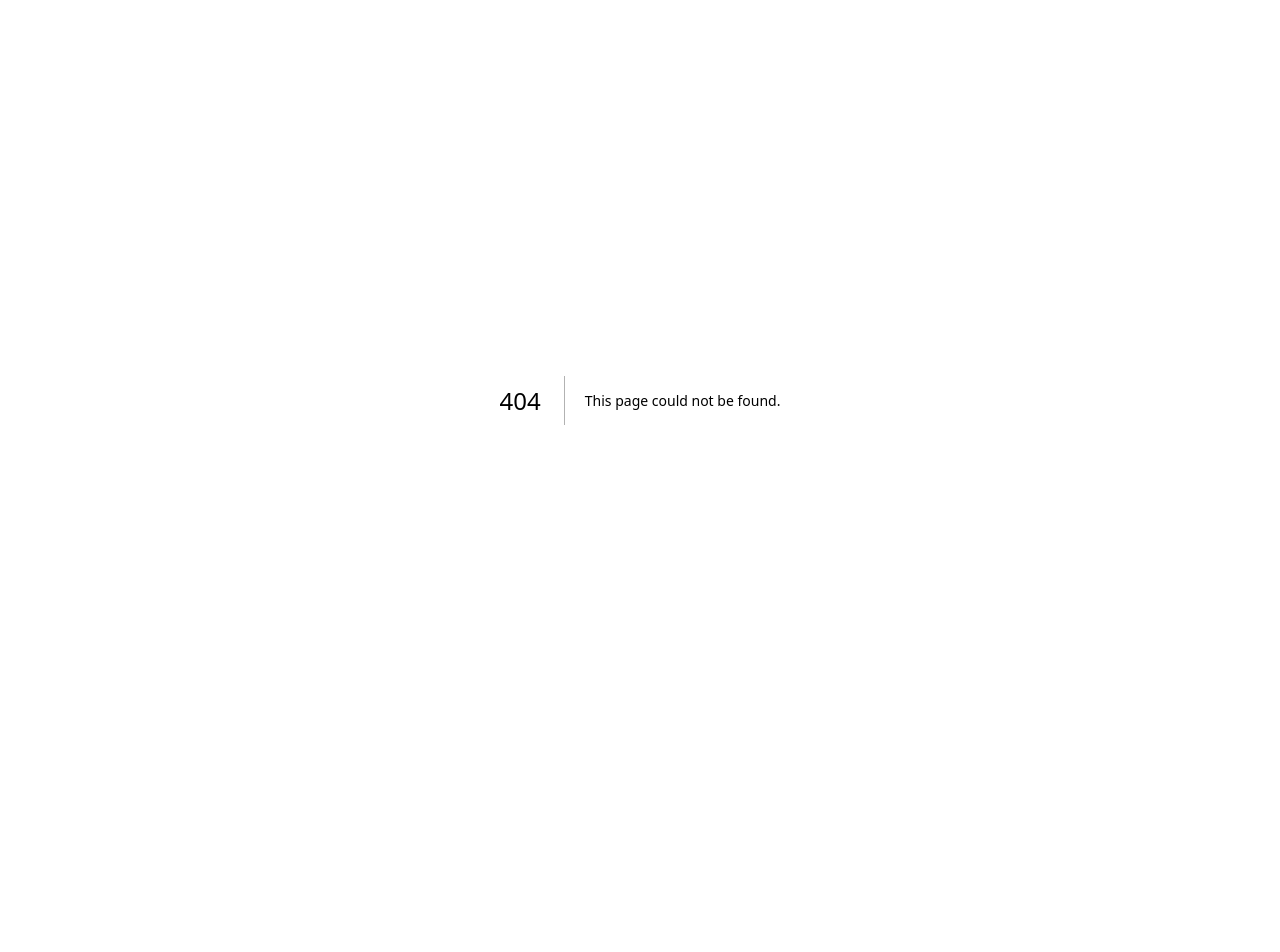
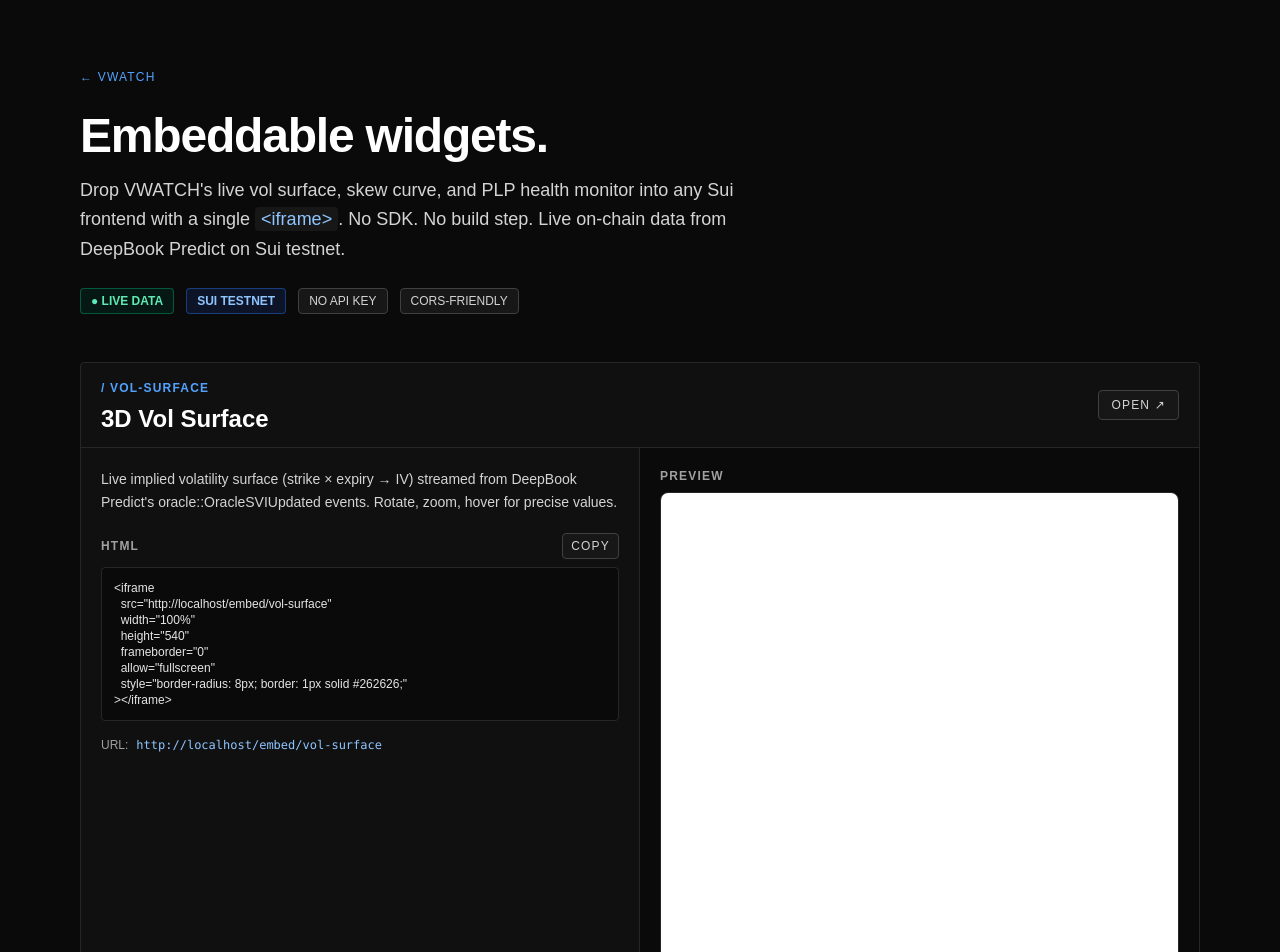
Before and after one commit to jforex/volwatch, a Next.js app in the folder web/: page /embed in a window 1280 px wide. Before the commit this address had no page. Shown: the top 952 px of the page. Before the commit the page ends 800 px from the top, so only its background shows below. Built offline with nearby package versions, Linux system fonts and the light colour scheme; no server answers.

Commit message:
Embed docs page: /embed with iframe snippets, live previews, copy-to-clipboard for 3 widgets (vol-surface, skew, plp-health)

```diff
--- /dev/null
+++ b/web/app/embed/page.tsx
@@ -0,0 +1,152 @@
+"use client";
+
+import { useState } from "react";
+import Link from "next/link";
+
+const BASE_URL = typeof window !== "undefined" ? window.location.origin : "https://volwatch.vercel.app";
+
+type Widget = {
+  slug: string;
+  name: string;
+  description: string;
+  recommendedHeight: number;
+};
+
+const WIDGETS: Widget[] = [
+  {
+    slug: "vol-surface",
+    name: "3D Vol Surface",
+    description: "Live implied volatility surface (strike × expiry → IV) streamed from DeepBook Predict's oracle::OracleSVIUpdated events. Rotate, zoom, hover for precise values.",
+    recommendedHeight: 540,
+  },
+  {
+    slug: "skew",
+    name: "Skew Curve",
+    description: "Implied vol vs log-moneyness for the nearest active expiry. Classified as SMILE / SKEW / SMIRK based on SVI ρ parameter.",
+    recommendedHeight: 380,
+  },
+  {
+    slug: "plp-health",
+    name: "PLP Health",
+    description: "Real-time PLP vault health: balance, NAV per share, utilization, max payout coverage, composite risk score, trading status.",
+    recommendedHeight: 280,
+  },
+];
+
+export default function EmbedDocs() {
+  return (
+    <main className="min-h-screen bg-neutral-950 text-neutral-100">
+      <div className="mx-auto max-w-[1200px] px-4 sm:px-6 lg:px-10 py-12 sm:py-16">
+        {/* Header */}
+        <div className="mb-12">
+          <Link href="/" className="font-mono text-xs uppercase tracking-widest text-blue-400 hover:text-blue-300 transition-colors">
+            ← VWATCH
+          </Link>
+          <h1 className="mt-6 text-4xl sm:text-5xl font-extrabold tracking-tight text-white">
+            Embeddable widgets.
+          </h1>
+          <p className="mt-4 text-base sm:text-lg text-neutral-300 max-w-2xl leading-relaxed">
+            Drop VWATCH's live vol surface, skew curve, and PLP health monitor into any Sui frontend with a single <code className="font-mono text-blue-300 bg-neutral-900 px-1.5 py-0.5 rounded">{`<iframe>`}</code>. No SDK. No build step. Live on-chain data from DeepBook Predict on Sui testnet.
+          </p>
+          <div className="mt-6 flex flex-wrap items-center gap-3 font-mono text-xs">
+            <span className="rounded border border-emerald-500/40 bg-emerald-950/40 text-emerald-300 px-2.5 py-1 font-bold">● LIVE DATA</span>
+            <span className="rounded border border-blue-500/40 bg-blue-950/40 text-blue-300 px-2.5 py-1 font-bold">SUI TESTNET</span>
+            <span className="rounded border border-neutral-700 bg-neutral-900 text-neutral-300 px-2.5 py-1">NO API KEY</span>
+            <span className="rounded border border-neutral-700 bg-neutral-900 text-neutral-300 px-2.5 py-1">CORS-FRIENDLY</span>
+          </div>
+        </div>
+
+        {/* Widgets */}
+        <div className="space-y-12">
+          {WIDGETS.map((w) => <WidgetSection key={w.slug} widget={w} />)}
+        </div>
+
+        {/* Footer note */}
+        <div className="mt-16 rounded border border-neutral-800 bg-neutral-900 px-5 py-4">
+          <p className="font-mono text-xs text-neutral-300 leading-relaxed">
+            <span className="text-blue-400 font-bold">/ NOTES</span><br />
+            · All widgets connect directly to VWATCH's WebSocket backend and stream live SVI updates from Sui testnet.<br />
+            · Widgets are self-contained. They include their own data layer, no host-side configuration needed.<br />
+            · The host page's theme doesn't affect the widget. Widgets always render in their own dark terminal aesthetic.<br />
+            · Source code: <a href="https://github.com/jforex/volwatch" className="text-blue-400 hover:text-blue-300">github.com/jforex/volwatch</a>
+          </p>
+        </div>
+      </div>
+    </main>
+  );
+}
+
+function WidgetSection({ widget }: { widget: Widget }) {
+  const [copied, setCopied] = useState(false);
+  const embedUrl = `${BASE_URL}/embed/${widget.slug}`;
+  const iframeCode = `<iframe
+  src="${embedUrl}"
+  width="100%"
+  height="${widget.recommendedHeight}"
+  frameborder="0"
+  allow="fullscreen"
+  style="border-radius: 8px; border: 1px solid #262626;"
+></iframe>`;
+
+  function copyToClipboard() {
+    navigator.clipboard.writeText(iframeCode);
+    setCopied(true);
+    setTimeout(() => setCopied(false), 1500);
+  }
+
+  return (
+    <section className="rounded border border-neutral-800 bg-neutral-900/50 overflow-hidden">
+      {/* Section header */}
+      <div className="border-b border-neutral-800 px-5 py-3 flex items-center justify-between gap-3">
+        <div className="min-w-0">
+          <span className="font-mono text-xs uppercase tracking-widest text-blue-400 font-bold">/ {widget.slug.toUpperCase()}</span>
+          <h2 className="mt-1 text-xl sm:text-2xl font-bold text-white">{widget.name}</h2>
+        </div>
+        <Link
+          href={`/embed/${widget.slug}`}
+          target="_blank"
+          className="shrink-0 font-mono text-xs uppercase tracking-widest text-neutral-300 border border-neutral-700 bg-neutral-900 hover:border-blue-500 hover:text-blue-300 transition-colors px-3 py-1.5 rounded"
+        >
+          OPEN ↗
+        </Link>
+      </div>
+
+      <div className="grid grid-cols-1 lg:grid-cols-2 gap-0 divide-y lg:divide-y-0 lg:divide-x divide-neutral-800">
+        {/* Description + iframe code */}
+        <div className="p-5">
+          <p className="text-sm text-neutral-300 leading-relaxed">{widget.description}</p>
+
+          <div className="mt-5">
+            <div className="flex items-center justify-between mb-2">
+              <span className="font-mono text-xs uppercase tracking-widest text-neutral-400 font-bold">HTML</span>
+              <button
+                onClick={copyToClipboard}
+                className="font-mono text-xs uppercase tracking-widest text-neutral-300 border border-neutral-700 bg-neutral-900 hover:border-blue-500 hover:text-blue-300 transition-colors px-2 py-1 rounded"
+              >
+                {copied ? "✓ COPIED" : "COPY"}
+              </button>
+            </div>
+            <pre className="font-mono text-xs text-neutral-200 bg-neutral-950 border border-neutral-800 rounded p-3 overflow-x-auto whitespace-pre">{iframeCode}</pre>
+          </div>
+
+          <div className="mt-4 flex items-center gap-2 font-mono text-xs">
+            <span className="text-neutral-400">URL:</span>
+            <code className="text-blue-300 break-all">{embedUrl}</code>
+          </div>
+        </div>
+
+        {/* Live preview */}
+        <div className="p-5 bg-neutral-950">
+          <p className="font-mono text-xs uppercase tracking-widest text-neutral-400 font-bold mb-2">PREVIEW</p>
+          <iframe
+            src={`/embed/${widget.slug}`}
+            width="100%"
+            height={widget.recommendedHeight}
+            style={{ border: "1px solid #262626", borderRadius: 8 }}
+            title={`${widget.name} preview`}
+          />
+        </div>
+      </div>
+    </section>
+  );
+}
```
